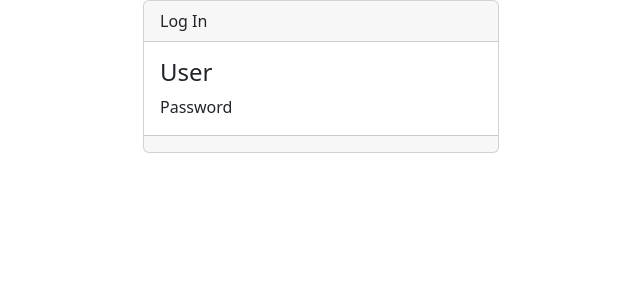
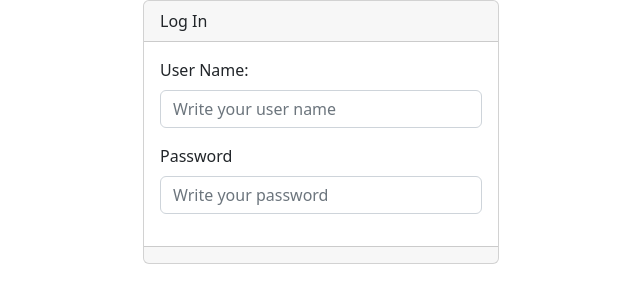
Before and after one commit to Evanderss/Website-with-Flask-and-MySQL, a Flask app: page /admin/login in a window 1280 px wide. Shown: the top 303 px of the page, without its empty margins (319-959 px from the left). Run offline with Flask 2, Linux system fonts and the light colour scheme.

Commit message:
asignando inputs para el login

```diff
--- a/templates/admin/login.html
+++ b/templates/admin/login.html
@@ -1,18 +1,14 @@
 <!doctype html>
 <html lang="en">
-
 <head>
   <title>Admin Log In</title>
   <!-- Required meta tags -->
   <meta charset="utf-8">
   <meta name="viewport" content="width=device-width, initial-scale=1, shrink-to-fit=no">
-
   <!-- Bootstrap CSS v5.2.1 -->
   <link href="https://cdn.jsdelivr.net/npm/bootstrap@5.2.1/dist/css/bootstrap.min.css" rel="stylesheet"
     integrity="sha384-iYQeCzEYFbKjA/T2uDLTpkwGzCiq6soy8tYaI1GyVh/UjpbCx/TYkiZhlZB6+fzT" crossorigin="anonymous">
-
 </head>
-
 <body>
   <header>
     <!-- place navbar here -->
@@ -28,8 +24,17 @@
                         Log In
                     </div>
                     <div class="card-body">
-                        <h4 class="card-title">User</h4>
-                        <p class="card-text">Password</p>
+                        <form action="/admin/login" method="post">
+                          <div class="mb-3">
+                            <label for="user" class="form-label">User Name:</label>
+                            <input type="text" class="form-control" name="user" id="user" aria-describedby="helpId" placeholder="Write your user name">
+                          </div>
+                          <div class="mb-3">
+                            <label for="password" class="form-label">Password</label>
+                            <input type="password"
+                              class="form-control" name="password" id="password" aria-describedby="helpId" placeholder="Write your password">
+                          </div>
+                        </form>
                     </div>
                     <div class="card-footer text-muted">
                     </div>
@@ -47,10 +52,8 @@
   <script src="https://cdn.jsdelivr.net/npm/@popperjs/core@2.11.6/dist/umd/popper.min.js"
     integrity="sha384-oBqDVmMz9ATKxIep9tiCxS/Z9fNfEXiDAYTujMAeBAsjFuCZSmKbSSUnQlmh/jp3" crossorigin="anonymous">
   </script>
-
   <script src="https://cdn.jsdelivr.net/npm/bootstrap@5.2.1/dist/js/bootstrap.min.js"
     integrity="sha384-7VPbUDkoPSGFnVtYi0QogXtr74QeVeeIs99Qfg5YCF+TidwNdjvaKZX19NZ/e6oz" crossorigin="anonymous">
   </script>
 </body>
-
 </html>
```
